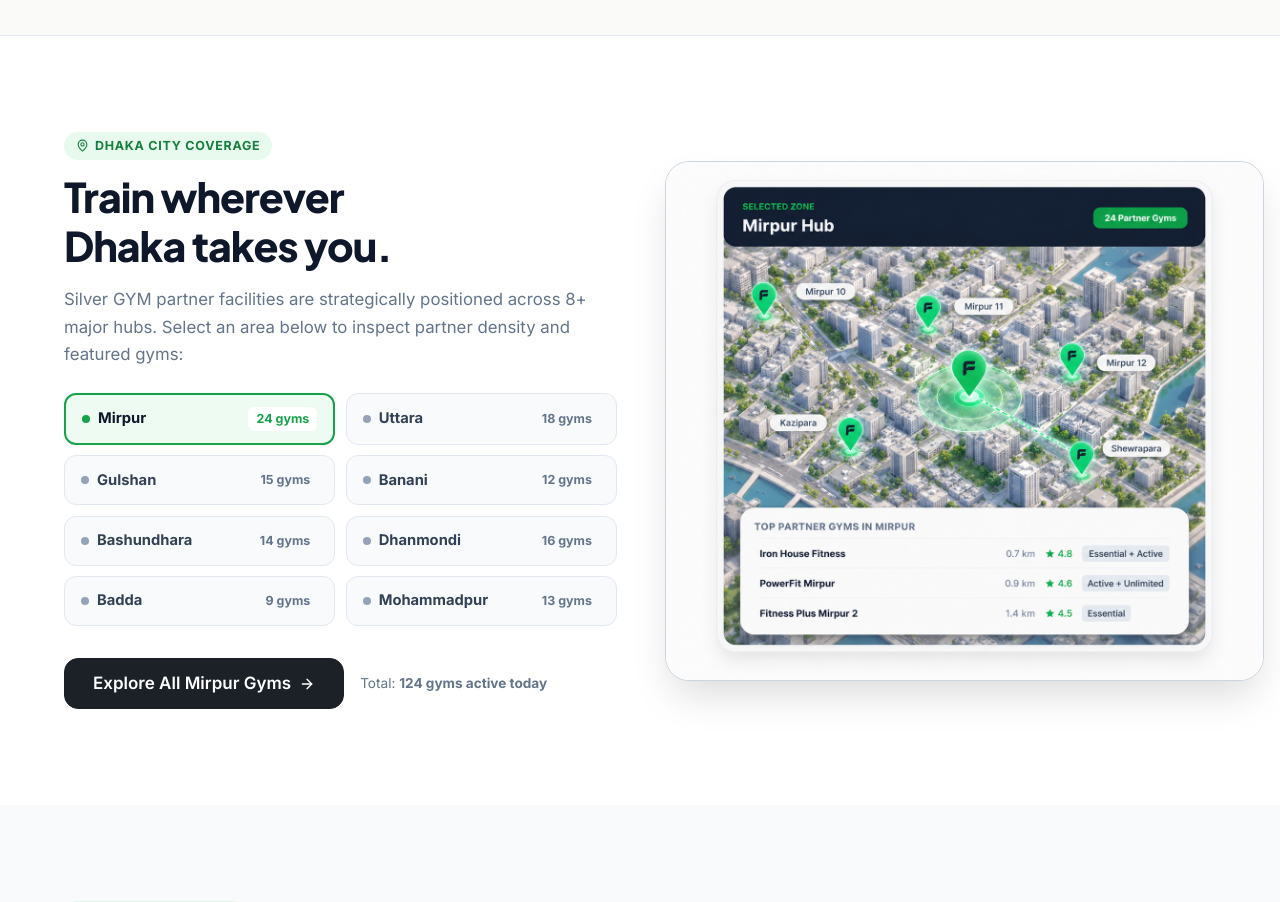
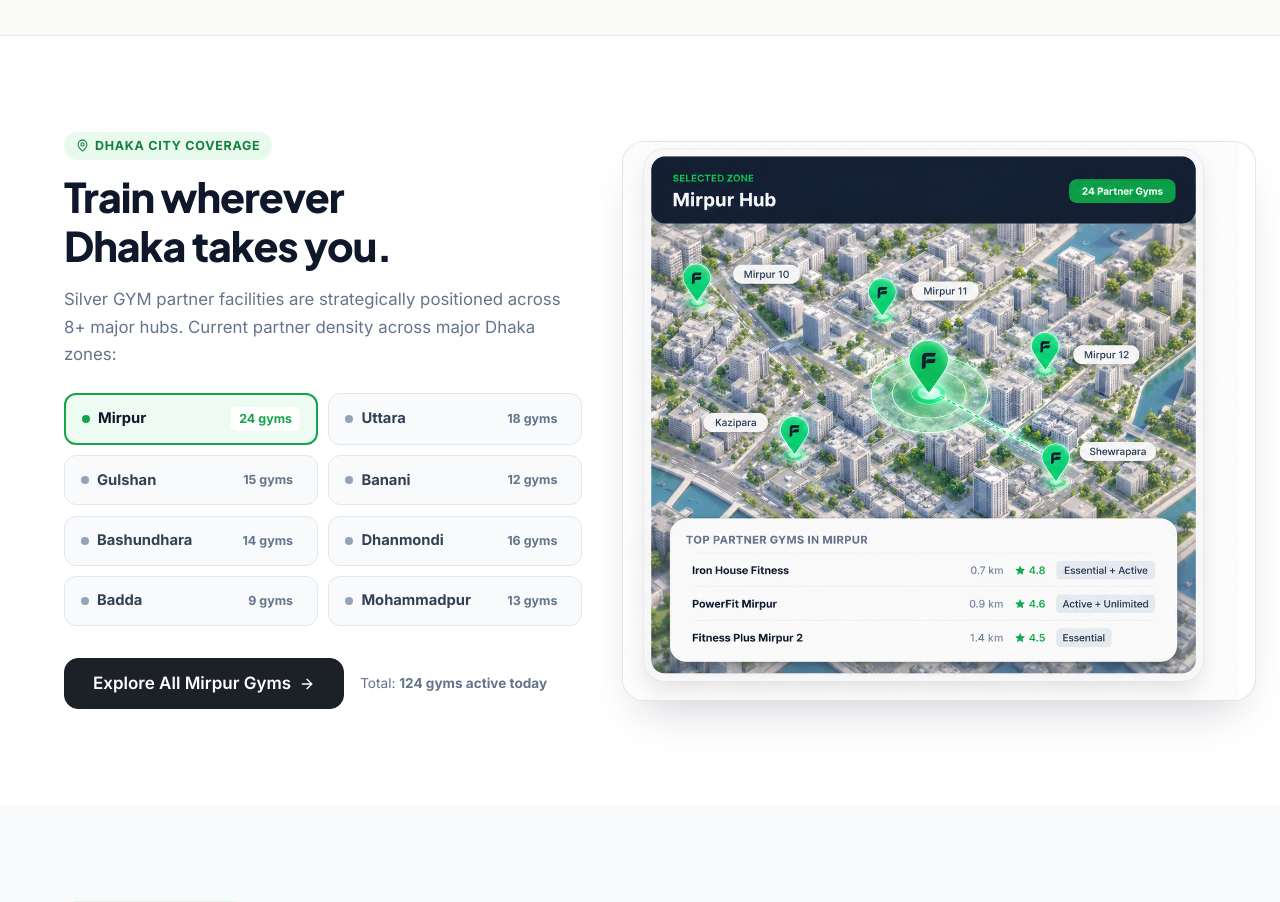
Before and after one commit to MohammedShakib/Silver-GYM, a React (Vite) app in the folder frontend/: page / in a window 1280 px wide. Shown: the part 1760-2662 px from the top of the page. Built offline with nearby package versions, Linux system fonts and the light colour scheme.

Commit message:
Make coverage section static

```diff
--- a/frontend/src/pages/public/LandingPage.jsx
+++ b/frontend/src/pages/public/LandingPage.jsx
@@ -1,4 +1,3 @@
-import { useState } from 'react';
 import { Link } from 'react-router-dom';
 import {
   ArrowRight,
@@ -28,7 +27,7 @@ import heroPhoneMockup from '../../assets/landing/silver-gym-hero-phone-mockup.w
 const SHOW_LEGACY_HERO_VISUAL = false;
 
 export default function LandingPage() {
-  const [selectedArea, setSelectedArea] = useState('Mirpur');
+  const coverageArea = 'Mirpur';
 
   const featuredGyms = mockGyms.slice(0, 3);
 
@@ -1033,7 +1032,7 @@ export default function LandingPage() {
           ══════════════════════════════════════════════════════════════════════════ */}
       <section id="areas" style={{ padding: 'var(--sp-24) 0', background: 'white', borderTop: '1px solid #E2E8F0' }}>
         <div className="container">
-          <div style={{ display: 'grid', gridTemplateColumns: '48% 52%', gap: 'var(--sp-12)', alignItems: 'center' }} className="coverage-grid">
+          <div style={{ display: 'grid', gridTemplateColumns: '45% 55%', gap: 'var(--sp-10)', alignItems: 'center' }} className="coverage-grid">
             {/* Left side: Interactive Area list */}
             <div>
               <div
@@ -1058,17 +1057,16 @@ export default function LandingPage() {
                 Train wherever<br />Dhaka takes you.
               </h2>
               <p style={{ fontSize: '1.05rem', color: '#64748B', lineHeight: 1.65, marginBottom: 'var(--sp-6)' }}>
-                Silver GYM partner facilities are strategically positioned across 8+ major hubs. Select an area below to inspect partner density and featured gyms:
+                Silver GYM partner facilities are strategically positioned across 8+ major hubs. Current partner density across major Dhaka zones:
               </p>
 
-              {/* Area buttons grid */}
+              {/* Static area cards */}
               <div style={{ display: 'grid', gridTemplateColumns: '1fr 1fr', gap: '0.65rem', marginBottom: 'var(--sp-8)' }}>
                 {AREAS.map(area => {
-                  const isSelected = selectedArea === area.name;
+                  const isSelected = coverageArea === area.name;
                   return (
-                    <button
+                    <div
                       key={area.name}
-                      onClick={() => setSelectedArea(area.name)}
                       style={{
                         display: 'flex',
                         justifyContent: 'space-between',
@@ -1077,9 +1075,7 @@ export default function LandingPage() {
                         background: isSelected ? 'rgba(34, 197, 94, 0.08)' : '#F8FAFC',
                         borderRadius: '12px',
                         border: isSelected ? '2px solid #16A34A' : '1px solid #E2E8F0',
-                        cursor: 'pointer',
                         textAlign: 'left',
-                        transition: 'all 0.18s ease',
                       }}
                     >
                       <div style={{ display: 'flex', alignItems: 'center', gap: 8 }}>
@@ -1107,15 +1103,15 @@ export default function LandingPage() {
                       >
                         {area.gyms} gyms
                       </span>
-                    </button>
+                    </div>
                   );
                 })}
               </div>
 
               <div style={{ display: 'flex', gap: '1rem', alignItems: 'center' }}>
-                <Link to="/member/explore" className="btn btn-dark btn-lg" style={{ display: 'inline-flex', alignItems: 'center', gap: 8 }}>
-                  Explore All {selectedArea} Gyms <ArrowRight size={16} />
-                </Link>
+                <div className="btn btn-dark btn-lg" style={{ display: 'inline-flex', alignItems: 'center', gap: 8 }}>
+                  Explore All {coverageArea} Gyms <ArrowRight size={16} />
+                </div>
                 <span style={{ fontSize: '0.85rem', color: '#64748B' }}>
                   Total: <strong>124 gyms active today</strong>
                 </span>
@@ -1126,18 +1122,27 @@ export default function LandingPage() {
             <div
               style={{
                 position: 'relative',
-                height: '520px',
-                borderRadius: '24px',
+                height: '560px',
+                borderRadius: '22px',
                 overflow: 'hidden',
-                boxShadow: '0 20px 40px -8px rgba(0, 0, 0, 0.15)',
-                border: '1px solid #CBD5E1',
+                boxShadow: '0 24px 48px -20px rgba(15, 23, 42, 0.22)',
+                border: '1px solid rgba(148, 163, 184, 0.28)',
                 background: '#FFFFFF',
               }}
             >
               <img
                 src={coverageMapPreview}
                 alt="Silver GYM Mirpur coverage preview"
-                style={{ width: '100%', height: '100%', objectFit: 'cover' }}
+                style={{
+                  position: 'absolute',
+                  top: '-2.5%',
+                  left: '-2.5%',
+                  width: '105%',
+                  height: '105%',
+                  objectFit: 'cover',
+                  objectPosition: 'center',
+                  display: 'block',
+                }}
               />
             </div>
           </div>
```
